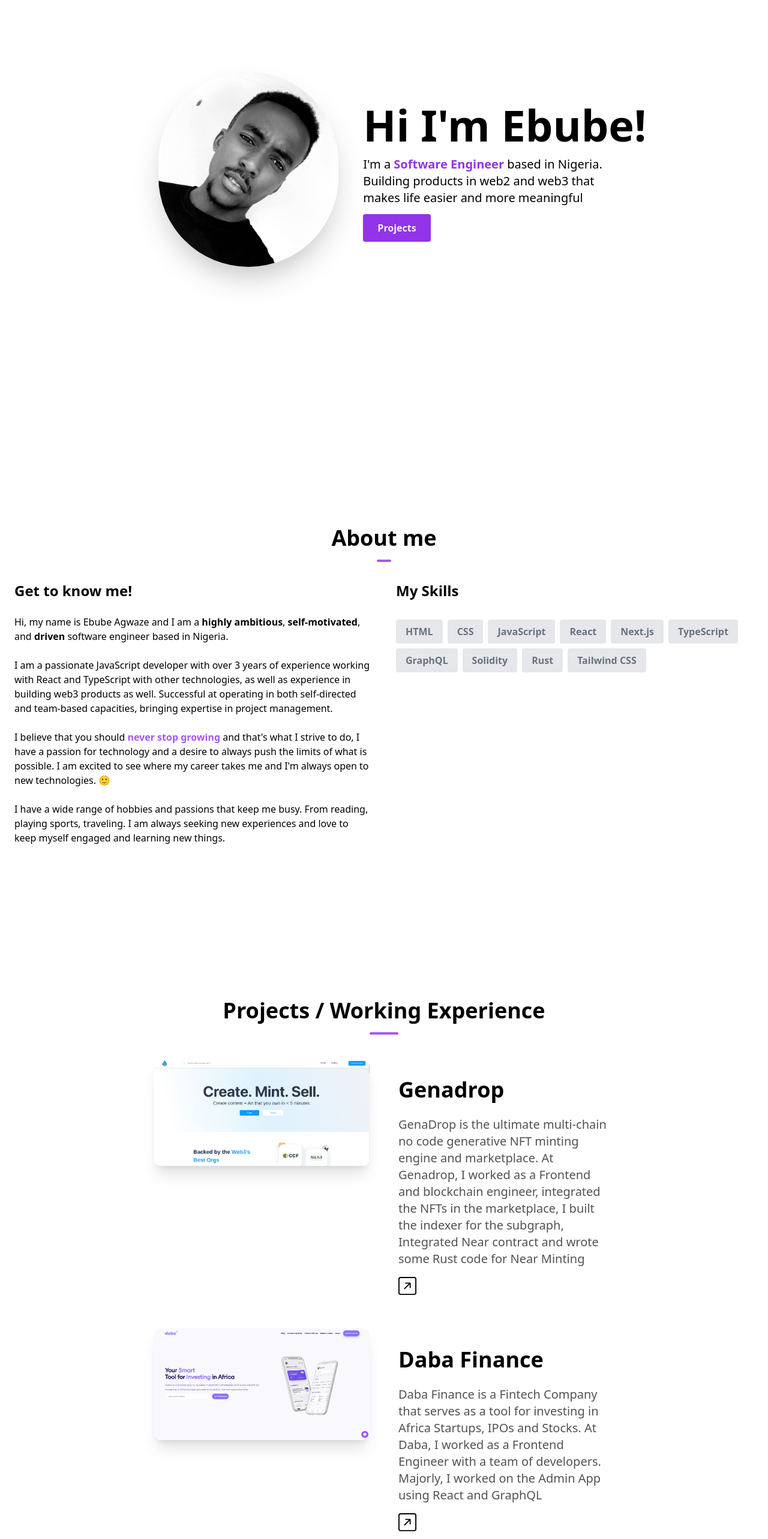
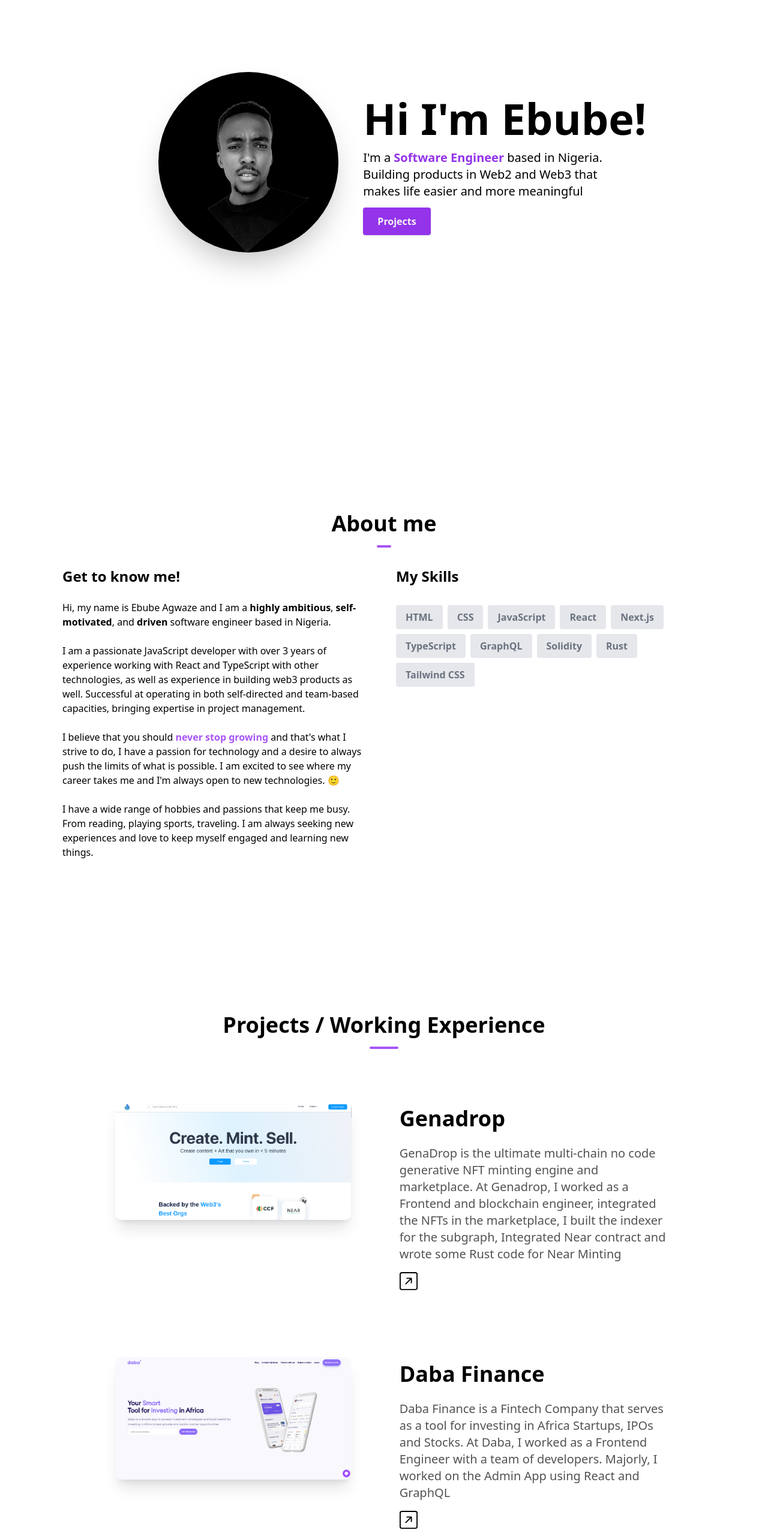
Before and after one commit to Ebube111/my-website, a Next.js app: page / in a window 1280 px wide. Shown: the part 120-2686 px from the top of the page at 60% size. Built offline with nearby package versions, Linux system fonts and the light colour scheme.

Commit message:
fixed styling a little bit

```diff
--- a/components/AboutSection.tsx
+++ b/components/AboutSection.tsx
@@ -16,7 +16,7 @@
 const AboutSection = () => {
   return (
     <section id="about">
-      <div className="my-12 mx-2 pb-12 md:pt-16 md:pb-48">
+      <div className="my-12 mx-2 md:px-20 pb-12 md:pt-16 md:pb-48">
         <h1 className="text-center font-bold text-4xl">
           About me
           <hr className="w-6 h-1 mx-auto my-4 bg-purple-500 border-0 rounded"></hr>
--- a/components/HeroSection.tsx
+++ b/components/HeroSection.tsx
@@ -8,10 +8,10 @@
   return (
     <section id="home">
       <div className="flex flex-col md:mb-44 text-center items-center justify-center animate-fadeIn animation-delay-2 px-6 my-10 py-16 sm:py-18 md:py-48 md:flex-row md:space-x-4 md:text-left">
-        <div className="md:mt-2  md:ml-60 md:w-1/3">
+        <div className="md:mt-2 md:ml-60 md:w-1/3">
           <Image
-            className="rounded-full  shadow-2xl"
-            src="/me.jpeg"
+            className="rounded-full bg-black shadow-2xl"
+            src="/thisme.png"
             alt=""
             width={300}
             height={300}
@@ -26,7 +26,7 @@
             <span className="font-semibold text-purple-600">
               Software Engineer{" "}
             </span>
-            based in Nigeria. Building products in web2 and web3 that makes life
+            based in Nigeria. Building products in Web2 and Web3 that makes life
             easier and more meaningful
           </p>
           <Link
--- a/components/ProjectSection.tsx
+++ b/components/ProjectSection.tsx
@@ -36,13 +36,13 @@
           Projects / Working Experience
           <hr className="w-12 h-1 mx-auto my-4 bg-purple-500 border-0 rounded"></hr>
         </h1>
-        <div className="flex flex-col space-y-14 md:px-32 ">
+        <div className="flex flex-col space-y-14 md:px-8 ">
           {projects.map((project, idx) => {
             return (
               <div key={idx}>
                 <SlideUp offset="-300px 0px -300px 0px">
-                  <div className="flex flex-col  animate-slideUpCubiBezier animation-delay-2 md:flex-row md:space-x-12">
-                    <div className=" md:w-1/2">
+                  <div className="flex mt-12 flex-col  animate-slideUpCubiBezier animation-delay-2 md:flex-row md:space-x-12">
+                    <div className=" sm:px-8 md:w-1/2">
                       <Link href={project.link}>
                         <Image
                           src={project.image}
@@ -53,7 +53,7 @@
                         />
                       </Link>
                     </div>
-                    <div className="mt-8 md:w-1/2 mx-2">
+                    <div className="md:w-1/2 mx-2 my-2">
                       <h1 className="text-4xl font-bold mb-6">
                         {project.name}
                       </h1>
```
Also changed, not shown: public/me.jpeg (deleted), public/thisme.png (added).
